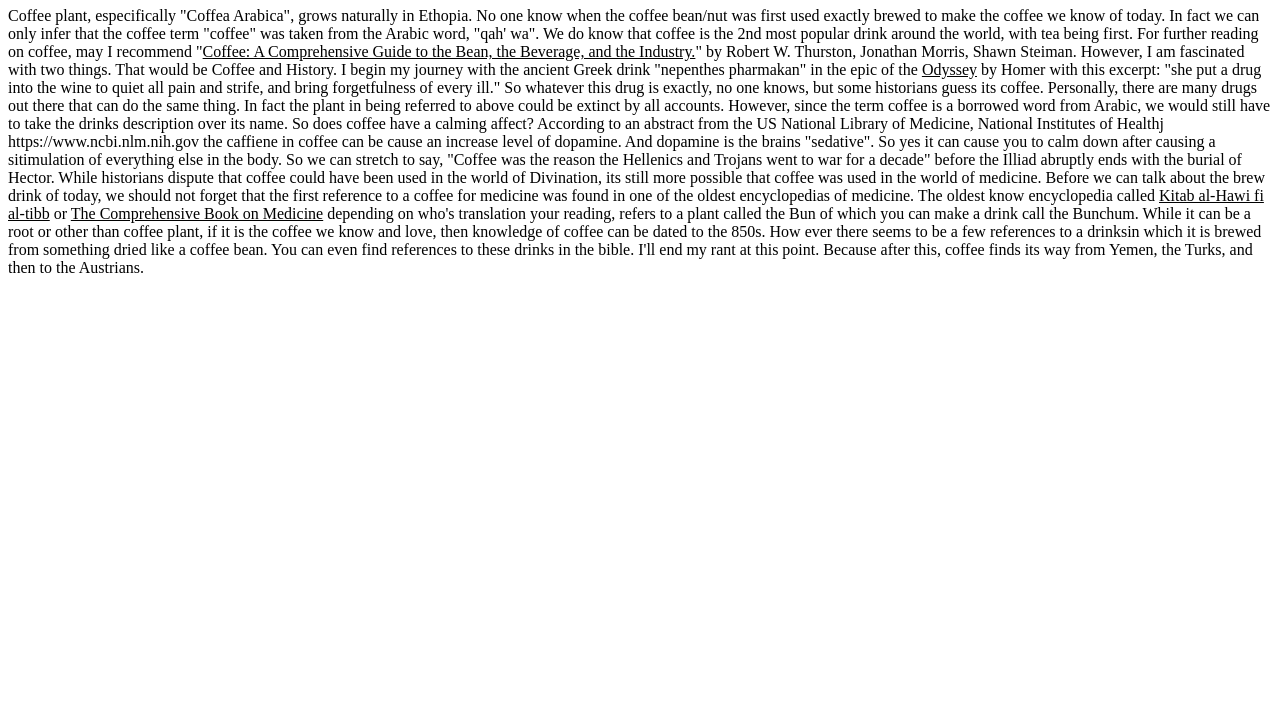
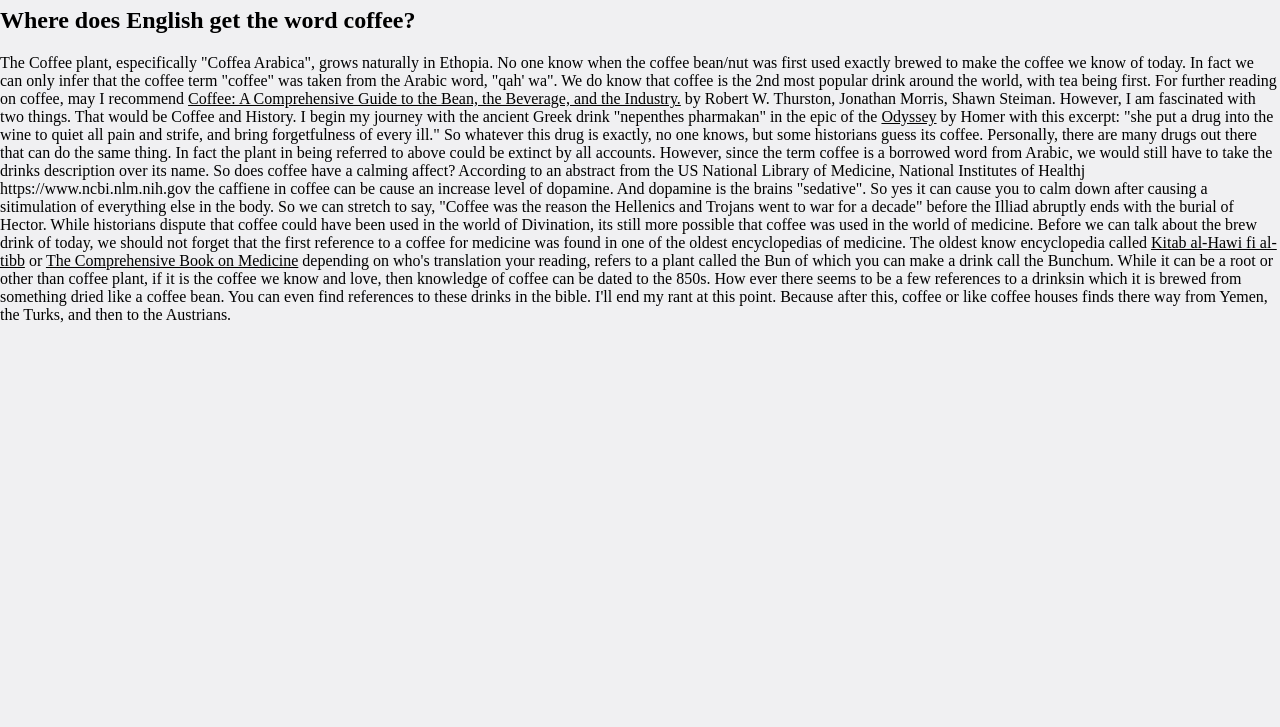
Before and after one commit to josephnkr/mywebsite, a plain HTML site: page CoffeeWebsite.html in a window 1280 px wide. Shown: the part 73-800 px from the top of the page. Drawn offline with Linux system fonts and the light colour scheme.

Commit message:
Updating font

```diff
--- a/CoffeeWebsite.html
+++ b/CoffeeWebsite.html
@@ -1,17 +1,32 @@
  <!DOCTYPE html>
-<html>
+<html lang="en-US">
 <head>
 <title>Coffee's History</title>
+    <meta charset="utf-8" />
+    <meta http-equiv="Content-type" content="text/html; charset=utf-8" />
+    <meta name="viewport" content="width=device-width, initial-scale=1" />
+    <style type="text/css">
+       body {
+           background-color: #f0f0f2;
+           margin: 0;
+           padding: 0;
+           font-family: "Josefin Slab";
+           font-size: : 100%;
+       }
+
+</style>
+
 </head>
 <body>
 
 <h1>Welcome to the history of coffee</h1>
 <p>
 
-Coffee plant, especifically "Coffea Arabica", grows naturally in Ethopia.  No one know when the coffee bean/nut was first used
+<h2>Where does English get the word coffee?</h2>
+The Coffee plant, especifically "Coffea Arabica", grows naturally in Ethopia.  No one know when the coffee bean/nut was first used
 exactly brewed to make the coffee we know of today.  In fact we can only infer that the coffee term "coffee" was taken from
 the Arabic word, "qah' wa".  We do know that coffee is the 2nd most popular drink around the world, with tea being first.
-For further reading on coffee, may I recommend "<u>Coffee: A Comprehensive Guide to the Bean, the Beverage, and the Industry.</u>" by
+For further reading on coffee, may I recommend <u>Coffee: A Comprehensive Guide to the Bean, the Beverage, and the Industry.</u> by
 Robert W. Thurston, Jonathan Morris, Shawn Steiman.
 
 However, I am fascinated with two things.  That would be Coffee and History.
@@ -43,8 +58,10 @@ to the 850s.
 How ever there seems to be a few references to a drinksin which it is brewed from something dried like a coffee bean.
 You can even find references to these drinks in the bible.
 
-I'll end my rant at this point.  Because after this, coffee finds its way from Yemen, the Turks, and then to the Austrians.
+I'll end my rant at this point.  Because after this, coffee or like coffee houses finds there way from Yemen, the Turks,
+ and then to the Austrians.
 
+<! --TOO BE CONTINUED -->
 
 
 </p>
--- /dev/null
+++ b/styles.css
@@ -0,0 +1,5 @@
+p {
+    font-family: "Josefin Slab;
+	font-style: Normal;
+	font-weight: 400;
+}
```
Also changed, not shown: 1 other file.
